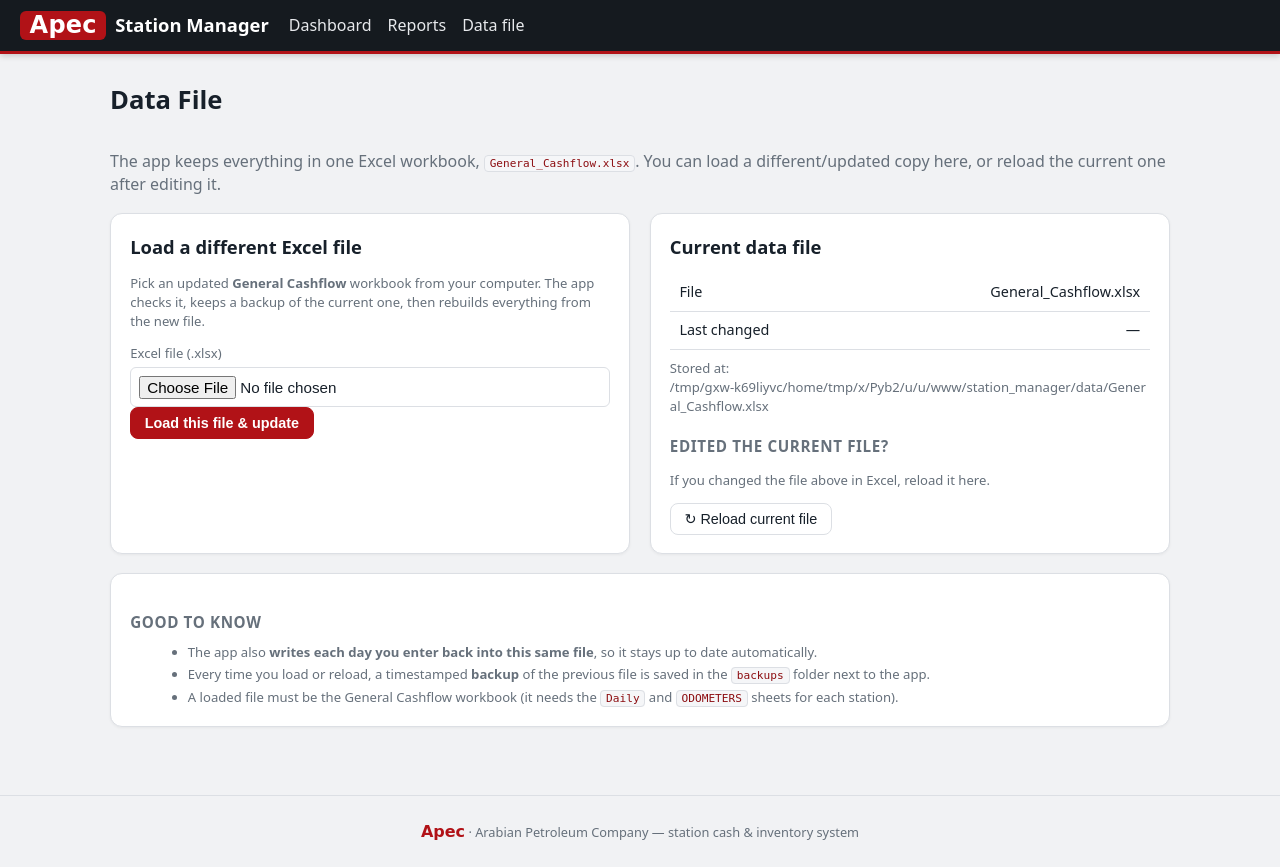
After one commit to TonySa299/healthbot-md-privacy, a Flask app: page /data in a window 1280 px wide. The commit adds this page. Run offline with Flask 3, Linux system fonts and the light colour scheme; data that the repository does not hold is empty.

Commit message:
Add Data File page: load or reload the Excel workbook from the app
New /data page lets the user pick a different/updated General_Cashflow.xlsx
from their computer. The upload is validated (must contain the Daily and
ODOMETERS sheets for each station), the current file is backed up, then the
app rebuilds everything from the new file. Also keeps a one-click reload for
when the current file was edited in Excel. Replaces the header re-import button
with a clearer 'Data file' nav page.

Co-Authored-By: Claude Opus 4.8 <noreply@anthropic.com>
Claude-Session: https://claude.ai/code/session_011y8PrrqexCdxr75DV7WRWE

```diff
--- a/station_manager/app.py
+++ b/station_manager/app.py
@@ -24,7 +24,8 @@ from flask import (
     Flask, render_template, request, redirect, url_for, flash, abort
 )
 
-from db import get_conn, init_db, DB_PATH, resource_path, ensure_live_workbook
+from db import (get_conn, init_db, DB_PATH, resource_path,
+                ensure_live_workbook, LIVE_WORKBOOK)
 import analytics
 import excel_sync
 from importer import run_import
@@ -35,6 +36,7 @@ app = Flask(__name__,
             template_folder=resource_path("templates"),
             static_folder=resource_path("static"))
 app.secret_key = "station-manager-local"
+app.config["MAX_CONTENT_LENGTH"] = 50 * 1024 * 1024  # 50 MB upload cap
 
 # The six pump counters entered on the daily form (A & B per fuel).
 ODOMETER_FIELDS = [
@@ -456,11 +458,80 @@ def reports():
                            months=all_months)
 
 
+REQUIRED_SHEETS = [f"Daily {s}" for s in ("Halba", "Tekrit")] + \
+                  [f"ODOMETERS {s}" for s in ("Halba", "Tekrit")]
+
+
+def _workbook_info():
+    """Path, last-modified and row counts for the current data file."""
+    import datetime as _dt
+    info = {"path": LIVE_WORKBOOK, "exists": os.path.exists(LIVE_WORKBOOK),
+            "modified": None, "stations": []}
+    if info["exists"]:
+        info["modified"] = _dt.datetime.fromtimestamp(
+            os.path.getmtime(LIVE_WORKBOOK)).strftime("%Y-%m-%d %H:%M")
+    conn = get_conn()
+    for s in conn.execute("SELECT id, name FROM stations ORDER BY name"):
+        row = conn.execute(
+            "SELECT COUNT(*) c, MAX(day) m FROM daily_records WHERE station_id=?",
+            (s["id"],)).fetchone()
+        info["stations"].append({"name": s["name"], "days": row["c"], "latest": row["m"]})
+    return info
+
+
+@app.route("/data", methods=["GET"])
+def import_data():
+    return render_template("import.html", info=_workbook_info())
+
+
 @app.route("/reimport", methods=["POST"])
 def reimport():
     run_import(verbose=False)
-    flash("Workbook re-imported from data/General_Cashflow.xlsx.", "success")
-    return redirect(url_for("dashboard"))
+    flash("Reloaded from the current Excel file.", "success")
+    return redirect(url_for("import_data"))
+
+
+@app.route("/data/upload", methods=["POST"])
+def upload_data():
+    file = request.files.get("file")
+    if not file or not file.filename:
+        flash("Please choose an Excel file first.", "error")
+        return redirect(url_for("import_data"))
+    if not file.filename.lower().endswith((".xlsx", ".xlsm")):
+        flash("That is not an Excel file (.xlsx). Please choose the correct file.", "error")
+        return redirect(url_for("import_data"))
+
+    # Save to a temporary path and validate before touching the live file.
+    # (Keep a .xlsx extension so openpyxl will open it.)
+    tmp = LIVE_WORKBOOK + ".new.xlsx"
+    try:
+        file.save(tmp)
+        import openpyxl
+        wb = openpyxl.load_workbook(tmp, read_only=True)
+        missing = [s for s in REQUIRED_SHEETS if s not in wb.sheetnames]
+        wb.close()
+        if missing:
+            os.remove(tmp)
+            flash("This file is missing expected sheets (" + ", ".join(missing)
+                  + "). It doesn't look like the General Cashflow workbook.", "error")
+            return redirect(url_for("import_data"))
+    except Exception as exc:
+        if os.path.exists(tmp):
+            os.remove(tmp)
+        flash(f"Could not read that file: {exc}", "error")
+        return redirect(url_for("import_data"))
+
+    # Back up the current file, then swap in the new one and re-import.
+    try:
+        excel_sync._backup()
+    except Exception:
+        pass
+    import shutil
+    shutil.move(tmp, LIVE_WORKBOOK)
+    run_import(verbose=False)
+    flash(f"Loaded new data from '{file.filename}'. Everything has been updated.",
+          "success")
+    return redirect(url_for("import_data"))
 
 
 @app.context_processor
--- a/station_manager/templates/base.html
+++ b/station_manager/templates/base.html
@@ -15,11 +15,8 @@
       <a href="{{ url_for('station', name=s) }}">{{ s }}</a>
     {% endfor %}
     <a href="{{ url_for('reports') }}">Reports</a>
+    <a href="{{ url_for('import_data') }}">Data file</a>
   </nav>
-  <form method="post" action="{{ url_for('reimport') }}" class="reimport"
-        onsubmit="return confirm('Re-import overwrites the database with the workbook. Continue?')">
-    <button type="submit" title="Reload from Excel workbook">↻ Re-import</button>
-  </form>
 </header>
 
 <main>
--- /dev/null
+++ b/station_manager/templates/import.html
@@ -0,0 +1,62 @@
+{% extends "base.html" %}
+{% block title %}Data file · Station Manager{% endblock %}
+{% block content %}
+<div class="page-head"><h1>Data File</h1></div>
+<p class="muted">The app keeps everything in one Excel workbook,
+<code>General_Cashflow.xlsx</code>. You can load a different/updated copy here,
+or reload the current one after editing it.</p>
+
+<div class="grid-2">
+  <section class="card">
+    <h2>Load a different Excel file</h2>
+    <p class="muted small">Pick an updated <b>General Cashflow</b> workbook from your
+      computer. The app checks it, keeps a backup of the current one, then rebuilds
+      everything from the new file.</p>
+    <form method="post" action="{{ url_for('upload_data') }}"
+          enctype="multipart/form-data" class="entry-form"
+          onsubmit="return confirm('Replace the current data with this file? A backup of the current file is kept automatically.')">
+      <div class="form-grid">
+        <label class="wide">Excel file (.xlsx)
+          <input type="file" name="file" accept=".xlsx,.xlsm" required>
+        </label>
+      </div>
+      <div class="actions">
+        <button type="submit" class="btn primary">Load this file &amp; update</button>
+      </div>
+    </form>
+  </section>
+
+  <section class="card">
+    <h2>Current data file</h2>
+    <table class="tbl">
+      <tbody>
+        <tr><td>File</td><td class="num">General_Cashflow.xlsx</td></tr>
+        <tr><td>Last changed</td><td class="num">{{ info.modified or '—' }}</td></tr>
+        {% for s in info.stations %}
+        <tr><td>{{ s.name }}</td><td class="num">{{ s.days }} days · latest {{ s.latest or '—' }}</td></tr>
+        {% endfor %}
+      </tbody>
+    </table>
+    <p class="muted small" style="margin-top:.6rem;word-break:break-all">Stored at:<br>{{ info.path }}</p>
+
+    <h3>Edited the current file?</h3>
+    <p class="muted small">If you changed the file above in Excel, reload it here.</p>
+    <form method="post" action="{{ url_for('reimport') }}"
+          onsubmit="return confirm('Reload from the current Excel file?')">
+      <button type="submit" class="btn">↻ Reload current file</button>
+    </form>
+  </section>
+</div>
+
+<section class="card">
+  <h3>Good to know</h3>
+  <ul class="muted small" style="margin:.3rem 0 0 1.1rem;line-height:1.7">
+    <li>The app also <b>writes each day you enter back into this same file</b>, so it
+      stays up to date automatically.</li>
+    <li>Every time you load or reload, a timestamped <b>backup</b> of the previous
+      file is saved in the <code>backups</code> folder next to the app.</li>
+    <li>A loaded file must be the General Cashflow workbook (it needs the
+      <code>Daily</code> and <code>ODOMETERS</code> sheets for each station).</li>
+  </ul>
+</section>
+{% endblock %}
```
Also changed, not shown: station_manager/README.md.
